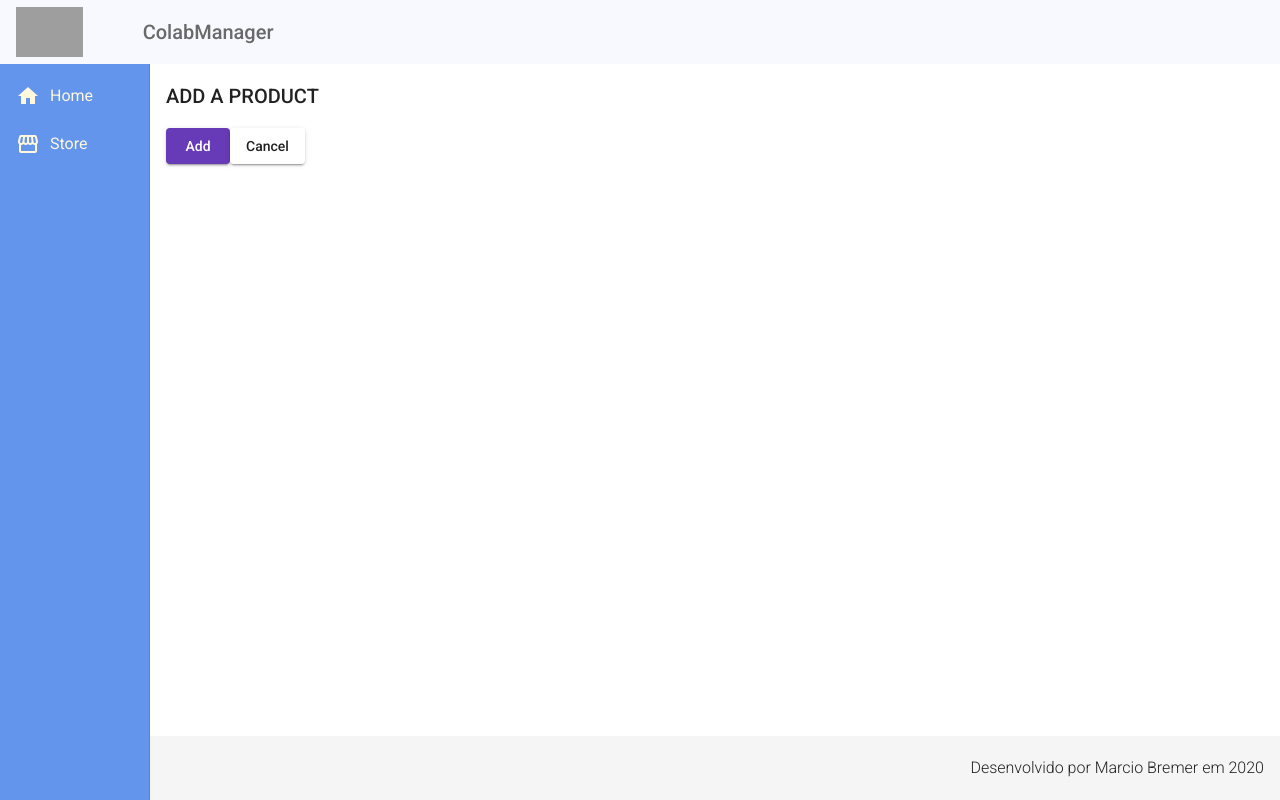
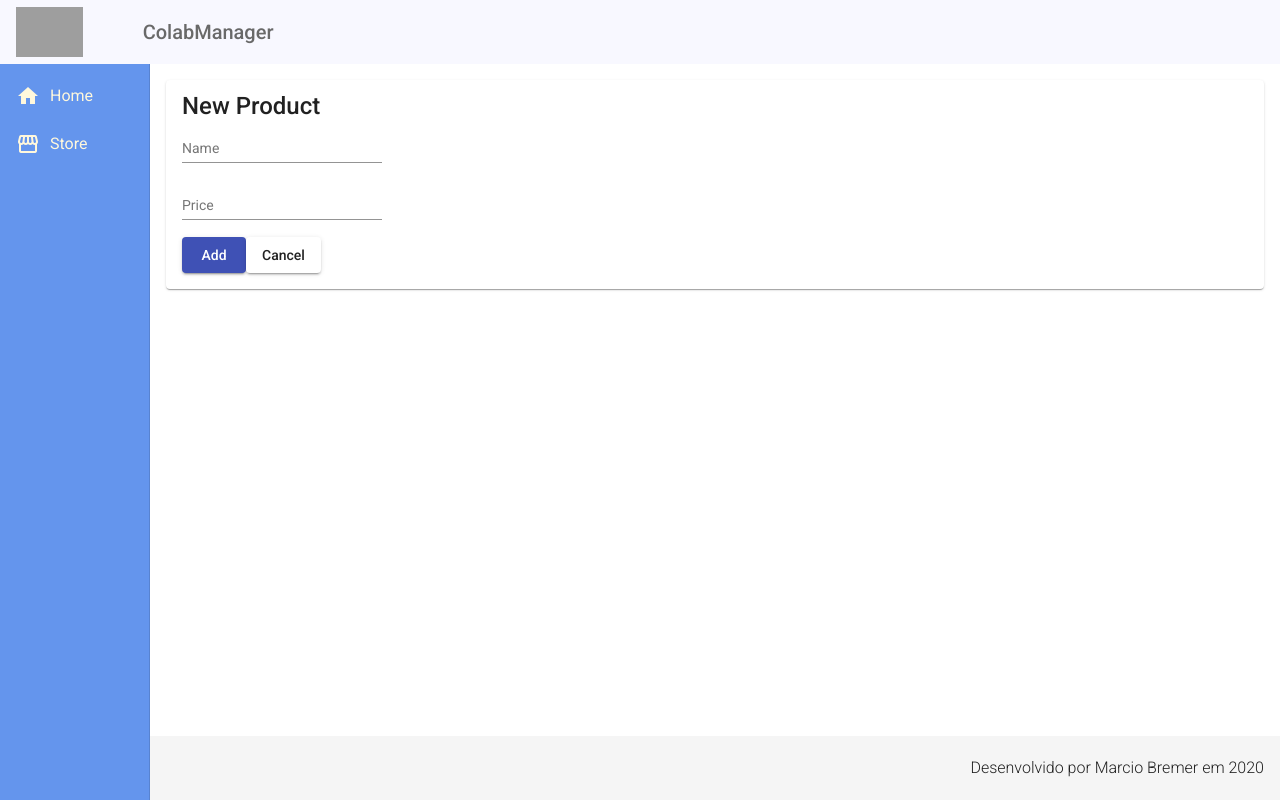
Before and after one commit to marciobremer/CM, an Angular app in the folder frontend/: page /products/create in a window 1280 px wide. Built offline with nearby package versions, Linux system fonts and the light colour scheme; grey boxes are pictures that could not be loaded.

Commit message:
function to create a product and partial form to new product

```diff
--- a/frontend/angular.json
+++ b/frontend/angular.json
@@ -51,7 +51,7 @@
               "src/assets"
             ],
             "styles": [
-              "./node_modules/@angular/material/prebuilt-themes/deeppurple-amber.css",
+              "./node_modules/@angular/material/prebuilt-themes/indigo-pink.css",
               "src/styles.css"
             ],
             "scripts": []
--- a/frontend/src/app/components/product/product-create/product-create.component.css
+++ b/frontend/src/app/components/product/product-create/product-create.component.css
@@ -0,0 +1,5 @@
+form {
+    display: flex;
+    flex-direction: column;
+    width: 200px;
+}
--- a/frontend/src/app/components/product/product-create/product-create.component.html
+++ b/frontend/src/app/components/product/product-create/product-create.component.html
@@ -1,7 +1,17 @@
-<h2>ADD A PRODUCT</h2>
+<mat-card>
+    <mat-card-title>New Product</mat-card-title>
+    <form>
+        <mat-form-field>
+            <input matInput placeholder="Name">
+        </mat-form-field>
+        <mat-form-field>
+            <input matInput placeholder="Price">
+        </mat-form-field>
+    </form>
     <button mat-raised-button (click)="createProduct()" color="primary">
         Add
     </button>
     <button mat-raised-button (click)="cancel()">
         Cancel
     </button>
+</mat-card>
--- a/frontend/src/app/components/product/product-create/product-create.component.ts
+++ b/frontend/src/app/components/product/product-create/product-create.component.ts
@@ -1,6 +1,7 @@
 import { Component, OnInit } from '@angular/core';
 import { ProductService } from '../product.service';
 import { Router } from '@angular/router';
+import { Product } from '../product.model';
 
 @Component({
   selector: 'app-product-create',
@@ -8,6 +9,12 @@
   styleUrls: ['./product-create.component.css']
 })
 export class ProductCreateComponent implements OnInit {
+
+  // product for test
+  product: Product = {
+    name: '',
+    price: null
+  }
 
   constructor(private productService: ProductService,
     private router: Router) { }
@@ -17,7 +24,10 @@
   }
 
   createProduct(): void {
-    this.productService.showMessage('Product add!')
+    this.productService.create(this.product).subscribe(() =>{
+      this.productService.showMessage('Product successfully created!')
+      this.router.navigate(['/products'])
+    })
   }
 
   cancel(): void {
--- a/frontend/src/app/components/product/product.service.ts
+++ b/frontend/src/app/components/product/product.service.ts
@@ -1,18 +1,28 @@
 import { Injectable } from '@angular/core';
 import { MatSnackBar } from '@angular/material/snack-bar';
+import { HttpClient } from '@angular/common/http';
+import { Product } from './product.model';
+import { Observable } from 'rxjs';
 
 @Injectable({
   providedIn: 'root'
 })
 export class ProductService {
 
-  constructor(private snackBar: MatSnackBar) { }
+  baseUrl = "http://localhost:3001/products"
+
+  constructor(private snackBar: MatSnackBar,
+    private http: HttpClient) { }
 
   showMessage(msg: string): void {
-    this.snackBar.open(msg, '', {
+    this.snackBar.open(msg, 'Close', {
       duration: 3000,
       horizontalPosition: "right",
-      verticalPosition: "top"
+      verticalPosition: "bottom"
     })
   }
+// create a product and return a Observable of <Product>
+  create(product: Product): Observable<Product> {
+    return this.http.post<Product>(this.baseUrl, product)
+  }
 }
```
Also changed, not shown: frontend/src/app/app.module.ts (+9 -1 lines), 2 other files (tests, documents, lock files or other folders). Lines whose indentation alone changed are shown as unchanged.
